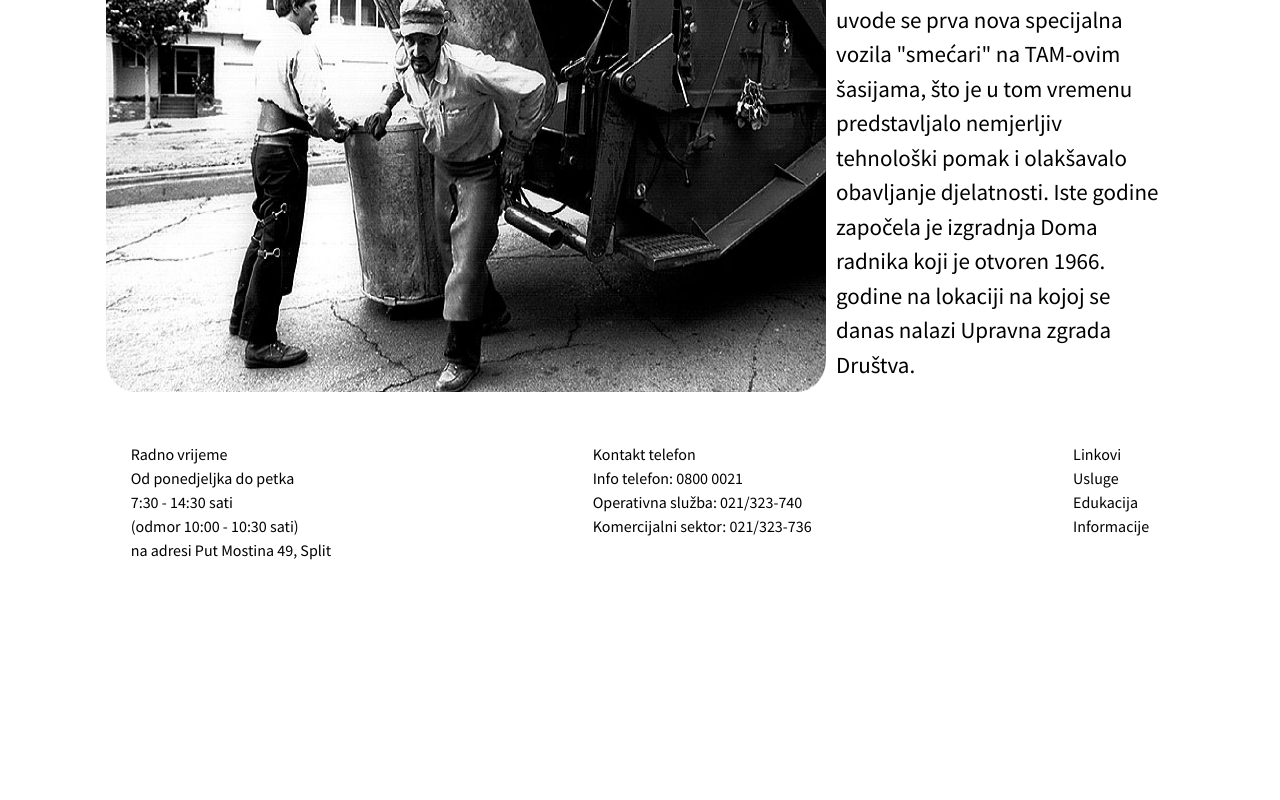
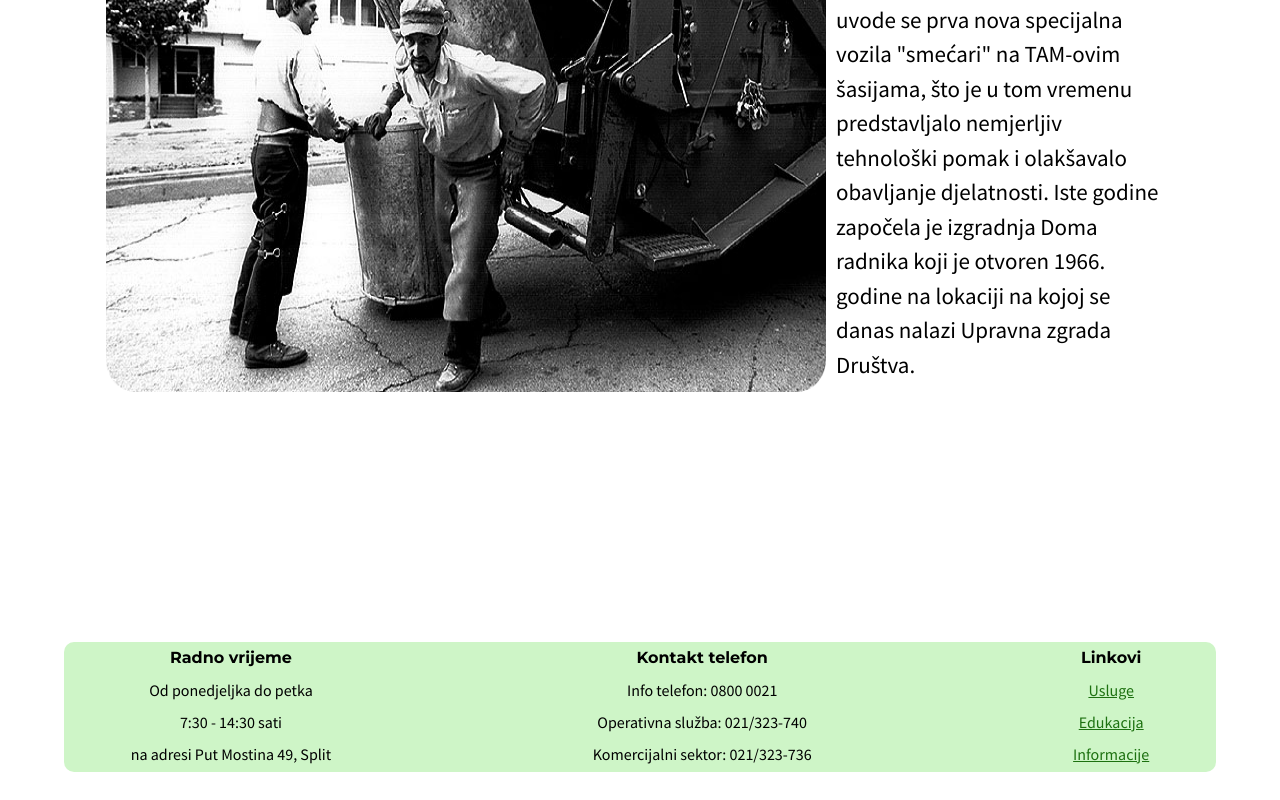
Before and after one commit to LovreCikojevic120/CiSToca-Korisnicka_Sucelja, a Next.js app in the folder cistoca_frontend/: page / in a window 1280 px wide. Shown: the part 4766-5566 px from the top of the page. Before the commit the page ends 5328 px from the top, so only its background shows below. Built offline with nearby package versions, Linux system fonts and the light colour scheme.

Commit message:
Fix footer

```diff
--- a/cistoca_frontend/components/Footer.js
+++ b/cistoca_frontend/components/Footer.js
@@ -2,31 +2,33 @@ import Link from "next/link";
 
 const Footer = () => {
   return(
-    <footer className="flex flex-row justify-around">
-      <div>
-        <h4>Radno vrijeme</h4>
-        <p>
-          Od ponedjeljka do petka<br/>
-          7:30 - 14:30 sati<br/>
-          (odmor 10:00 - 10:30 sati)<br/>
-          na adresi Put Mostina 49, Split
+    <footer className="flex flex-row justify-around footer">
+      <div className="w-[90%] footer-background absolute bg-[#9DEC8F80] -z-10 rounded-[10px]"></div>
+      <div className="footer-section">
+        <h4 className="footer-title">Radno vrijeme</h4>
+        <p className="footer-text">
+        <p>Od ponedjeljka do petka</p>
+          <p>7:30 - 14:30 sati</p>
+          <p>na adresi Put Mostina 49, Split</p>
         </p>
       </div>
-      <div>
-        <h4>Kontakt telefon</h4>
-        <p>
-          Info telefon: 0800 0021<br/>
+      <div className="footer-section">
+        <h4 className="footer-title">Kontakt telefon</h4>
+        <p className="footer-text">
+          <p>Info telefon: 0800 0021</p>
 
-          Operativna služba: 021/323-740<br/>
+          <p>Operativna služba: 021/323-740</p>
 
-          Komercijalni sektor: 021/323-736
+          <p>Komercijalni sektor: 021/323-736</p>
         </p>
       </div>
-      <div className="flex flex-col">
-        <h4>Linkovi</h4>
-        <Link href='/servicePage'>Usluge</Link>
-        <Link href='/educationPage'>Edukacija</Link>
-        <Link href='/infoPage'>Informacije</Link>
+      <div className="flex flex-col footer-section">
+        <h4 className="footer-title">Linkovi</h4>
+        <div className="footer-text">
+          <Link  className="footer-link" href='/servicePage'>Usluge</Link>
+          <Link  className="footer-link" href='/educationPage'>Edukacija</Link>
+          <Link  className="footer-link" href='/infoPage'>Informacije</Link>
+        </div>
       </div>
     </footer>
   )
--- a/cistoca_frontend/pages/_app.js
+++ b/cistoca_frontend/pages/_app.js
@@ -1,5 +1,6 @@
 import '../styles/globals.css'
 import '../styles/frontPage.css'
+import '../styles/footer.css'
 
 export default function App({ Component, pageProps }) {
   return <Component {...pageProps} />
--- /dev/null
+++ b/cistoca_frontend/styles/footer.css
@@ -0,0 +1,24 @@
+.footer{
+    margin:200px 0 30px 0;
+  }
+
+  .footer-background{
+    height:130px;
+  }
+
+  .footer-title{
+    font-family: Montserrat;
+    font-weight: bold;
+  }
+
+  .footer-section *{
+    text-align: center;
+    display: flex;
+    flex-direction: column;
+    line-height: 2;
+  }
+
+  .footer-link{
+    color: #1D7110;
+    text-decoration: underline;
+  }
```
